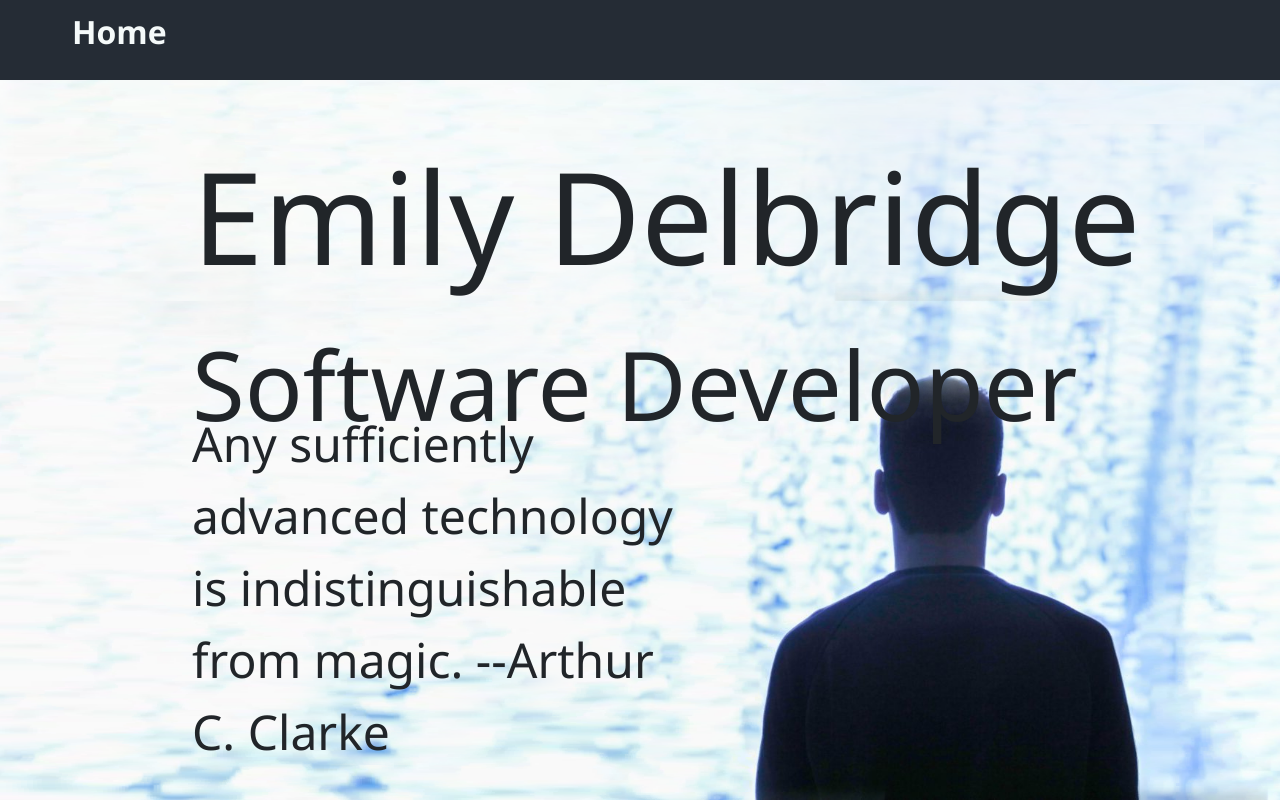
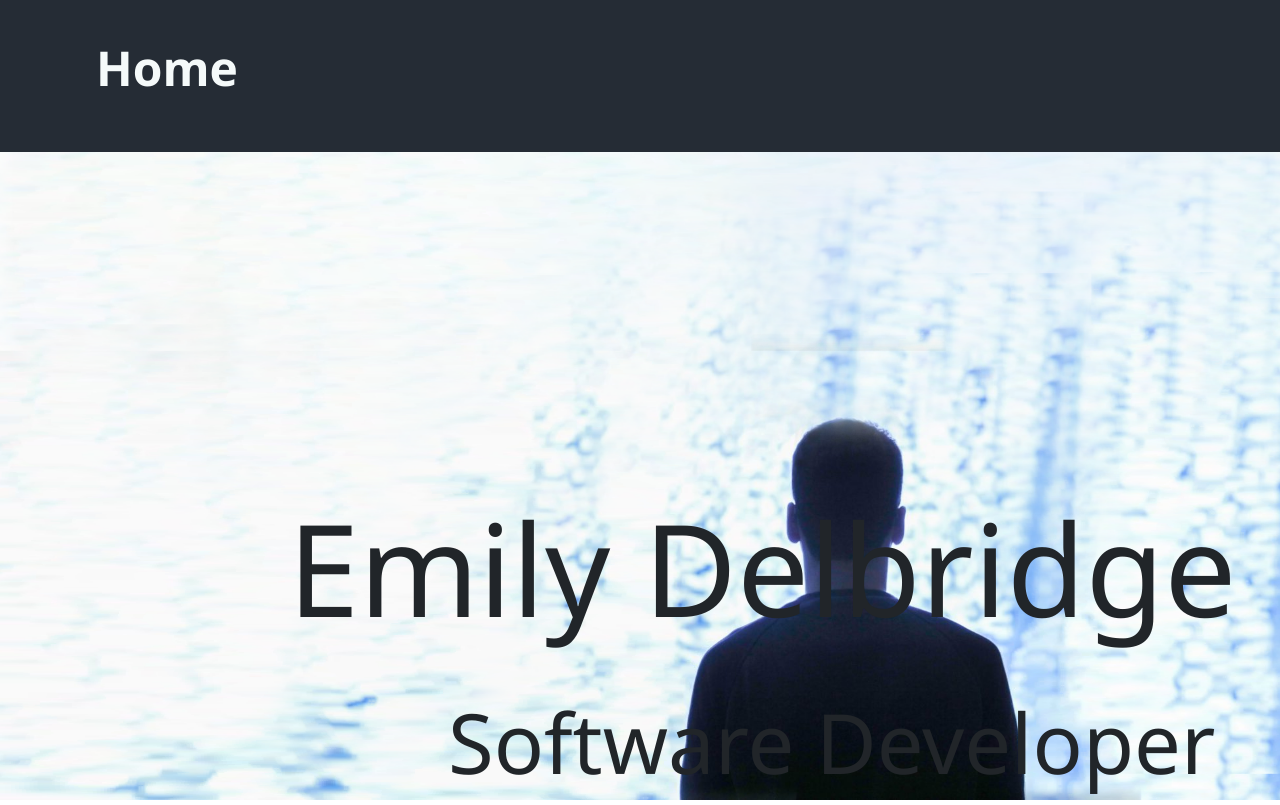
Before and after one commit to em-twines/ProfessionalWebsite, a React (Create React App) app in the folder frontend/: page / in a window 1280 px wide. Built offline with nearby package versions, Linux system fonts and the light colour scheme.

Commit message:
commented out quote on homepage and finalzied design

```diff
--- a/frontend/src/App.css
+++ b/frontend/src/App.css
@@ -14,7 +14,7 @@ ul {
 }
 
 li {
-  font-size: 2rem;
+  font-size: 3rem;
 }
 
 .navBar {
@@ -22,7 +22,7 @@ li {
   background: #252c35;
   /* box-shadow: 0, 10px, 0, 0 #92999a; */
   color: #f5fafa;
-  padding: .5rem;
+  padding: 2rem;
   position: relative;
   margin: auto;
 
@@ -65,7 +65,7 @@ li {
 
 .brand {
   cursor: pointer;
-  font-size: 2rem;
+  font-size: 3rem;
   padding-left: 2rem;
 }
 
@@ -86,7 +86,7 @@ li {
 
     background-image: url("../vanilla_website_materials/images/untwined_stretched1.png");
     background-size: cover;
-    height: calc(100vh - 5rem);
+    height: calc(100vh - 9.5rem);
     width: 100vw;
   }
 
@@ -95,7 +95,7 @@ li {
     display: flex;
     justify-content:space-between;
     flex-direction: column;
-    height: calc(100vh - 5rem);
+    height: calc(100vh - 9.5rem);
     width: 100%;
     padding-left: 12rem;
   }
@@ -105,7 +105,9 @@ li {
   }
 
   .title{
-      font-size: 6rem;
+      font-size: 5.2rem;
+      padding-left: 10rem;
+      padding-top: 1rem;
   }
 
   .h3{
@@ -114,20 +116,24 @@ li {
 
   .name-and-title{
     display: flex;
-    padding-top: 6rem;
+    padding-top: 20rem;
+    padding-left: 6rem;
     flex-direction: column;
     height: 20rem;
-    justify-content: center;
+    justify-content: space-around;
   }
 
+
+/*
   .quote{
     display: flex;
     flex-wrap: wrap;
-    width: 40vw;
-    align-self: flex-start;
+    width: 20vw;
+    align-self: flex-end;
     font-size: 3rem;
-    padding-bottom: 2rem;
-  }
+    padding-bottom: 6rem;
+    padding-right: 6rem;
+  } */
 
 }
 
--- a/frontend/src/pages/Home.jsx
+++ b/frontend/src/pages/Home.jsx
@@ -8,9 +8,9 @@ export default function Home({}) {
             <div className = "name">Emily Delbridge</div>
             <div className = "title">Software Developer</div>
           </div>
-          <div className = "quote">
+          {/* <div className = "quote">
             Any sufficiently advanced technology is indistinguishable from magic. --Arthur C. Clarke
-        </div>
+        </div> */}
         </div>
 
     </div>
```
